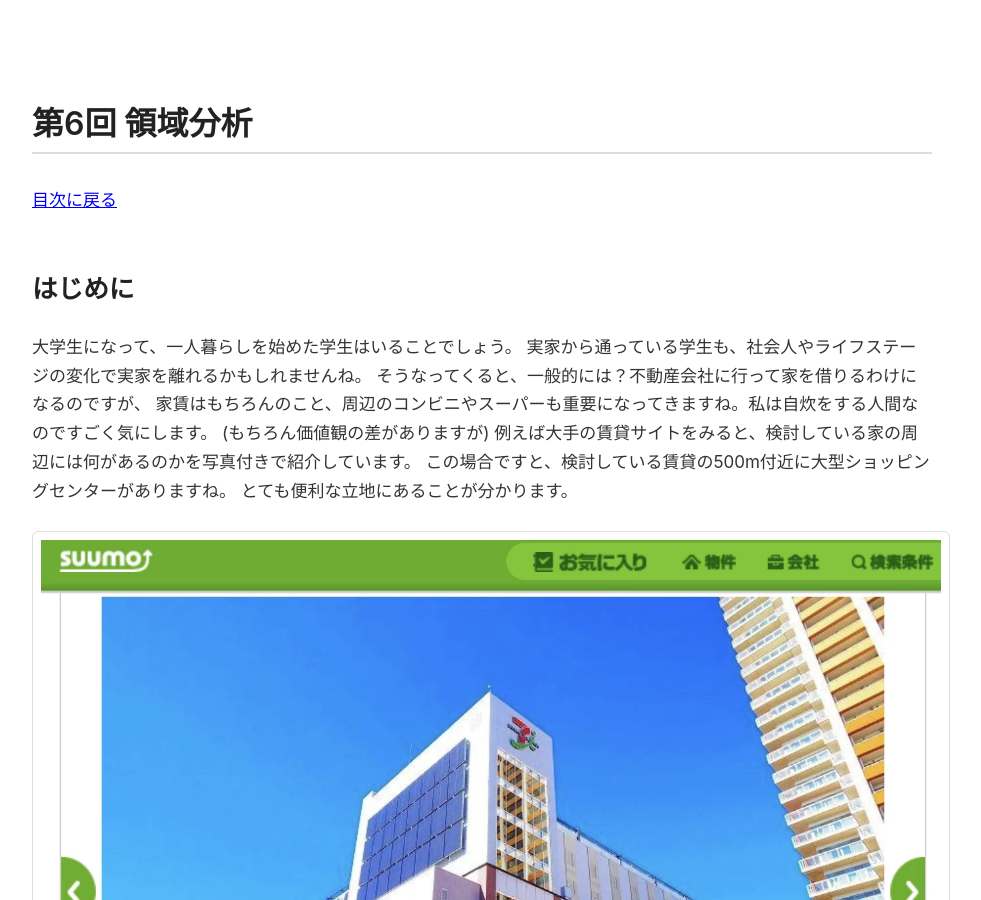
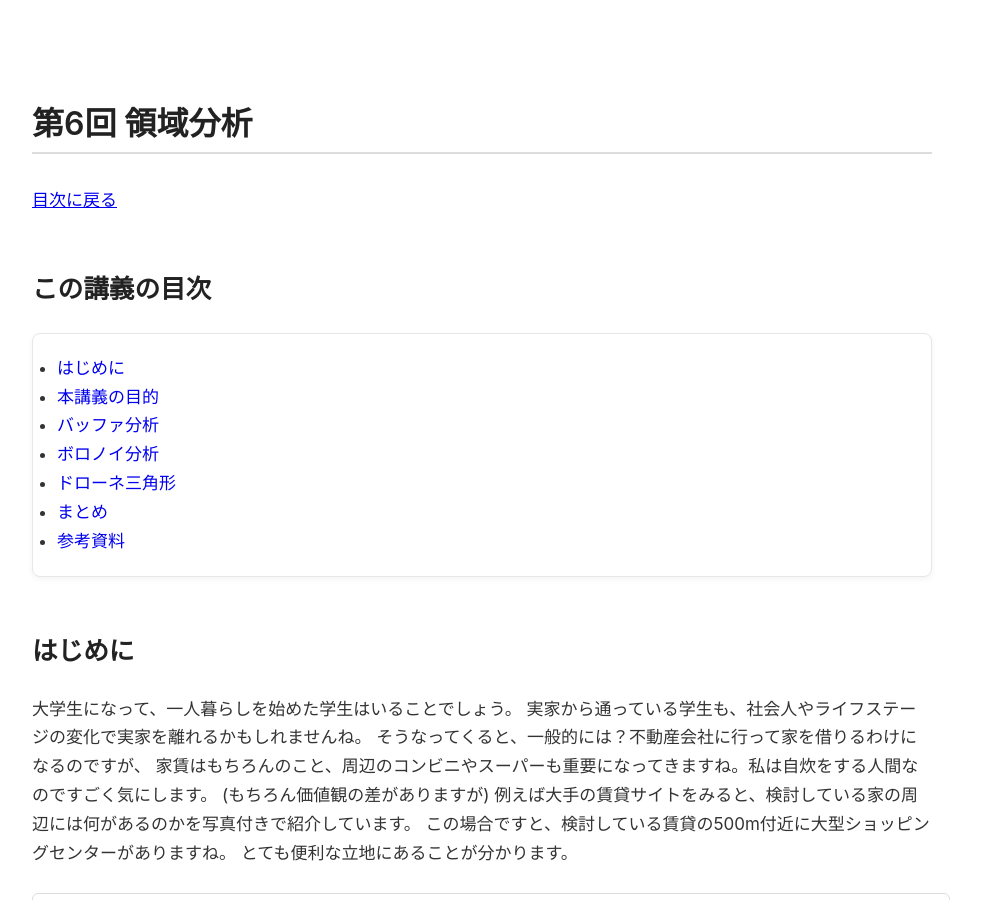
Before and after one commit to MasayaMatsushita/spatiotemporal-analysis, a Jekyll site: the page built from docs/lec/06-area-analysis.md, in a window 1280 px wide and 900 px high. Shown: the whole window, without its empty margins (158-1139 px from the left). Built offline with Jekyll 4.4.1, drawn with Linux system fonts in a browser that asks for light colours; our own code applies the rules of GitHub Pages for plain Markdown files; some of the changed text lies outside the part shown.

Commit message:
第六回の目次作成

```diff
--- a/docs/lec/06-area-analysis.md
+++ b/docs/lec/06-area-analysis.md
@@ -8,7 +8,19 @@
 
 [目次に戻る](../index.md)
 
-## はじめに
+## この講義の目次
+
+{: .card .card-toc }
+
+- [はじめに](#intro)
+- [本講義の目的](#purpose)
+- [バッファ分析](#buffer)
+- [ボロノイ分析](#voronoi)
+- [ドローネ三角形](#delaunay)
+- [まとめ](#summary)
+- [参考資料](#refs)
+
+## はじめに {#intro}
 
 大学生になって、一人暮らしを始めた学生はいることでしょう。
 実家から通っている学生も、社会人やライフステージの変化で実家を離れるかもしれませんね。
```
Also changed, not shown: other parts of docs/lec/06-area-analysis.md (+6 -6 lines).
